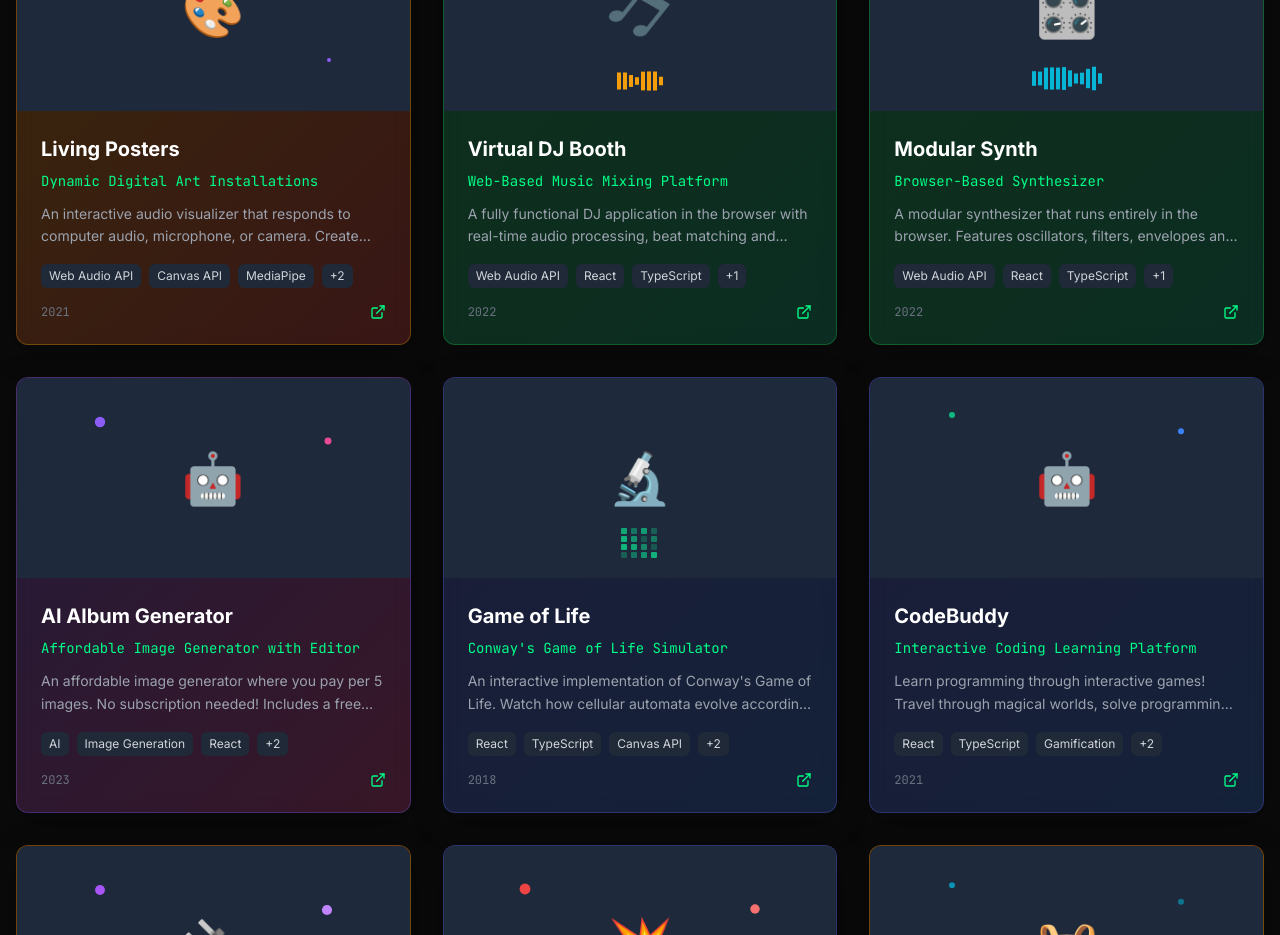
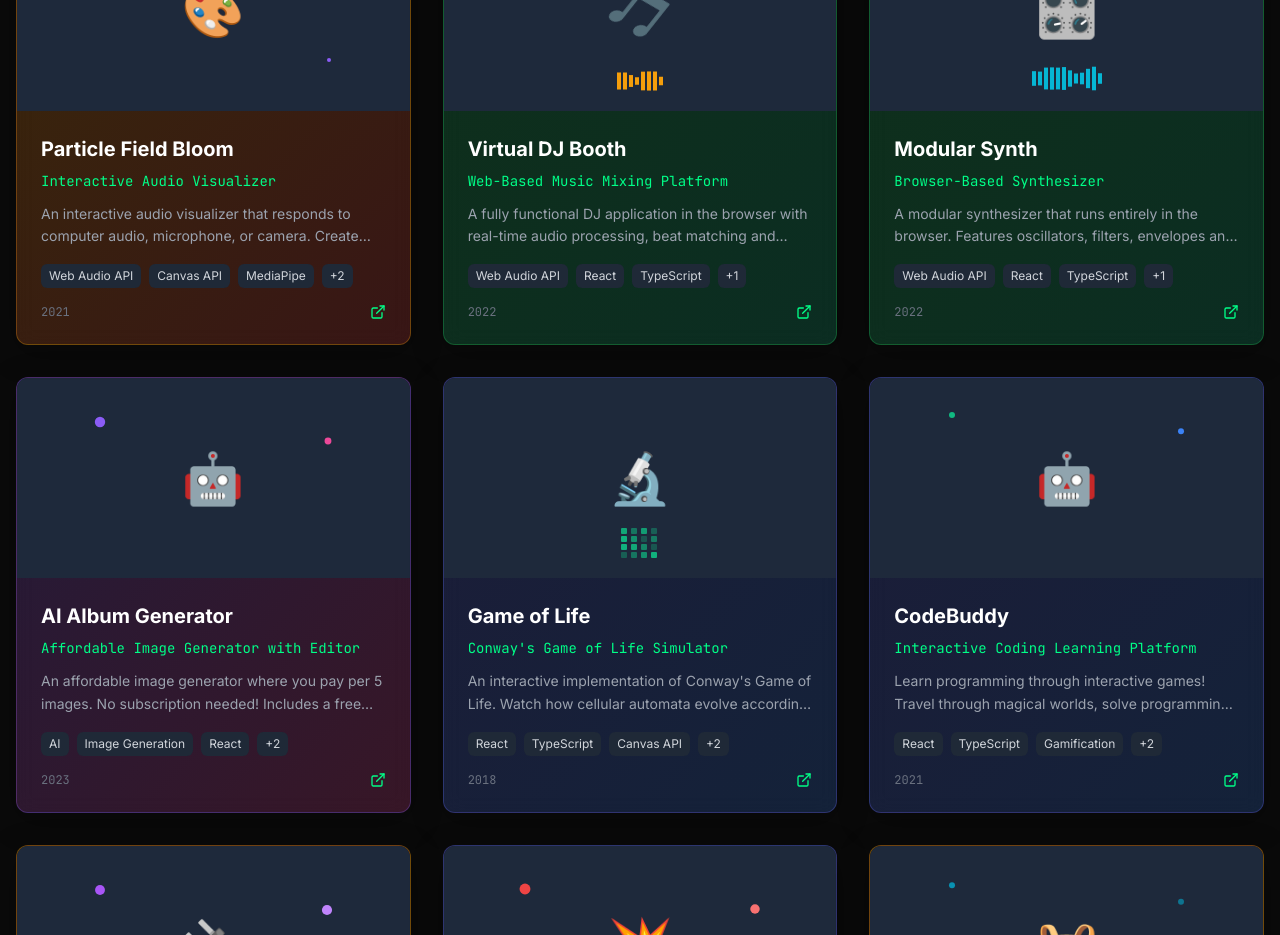
Before and after one commit to sierkvdv/FWP, a React (Create React App) app: page /projects in a window 1280 px wide. Shown: the part 1180-2115 px from the top of the page. Built offline with nearby package versions, Linux system fonts and the light colour scheme; no server answers.

Commit message:
Rename Living Posters to Particle Field Bloom - Interactive Audio Visualizer

```diff
--- a/src/data/projects.ts
+++ b/src/data/projects.ts
@@ -58,8 +58,8 @@ export const projects: Project[] = [
   },
   {
     id: 'living-posters',
-    title: 'Living Posters',
-    subtitle: 'Dynamic Digital Art Installations',
+    title: 'Particle Field Bloom',
+    subtitle: 'Interactive Audio Visualizer',
     description: 'Een interactieve audio visualizer die reageert op computer audio, microfoon of camera. Creëer je eigen visuele beleving met aanpasbare instellingen voor bloom, particle size, trails en kleuren.',
     category: 'design',
     technologies: ['Web Audio API', 'Canvas API', 'MediaPipe', 'Real-time Rendering', 'Audio Visualization'],
```
